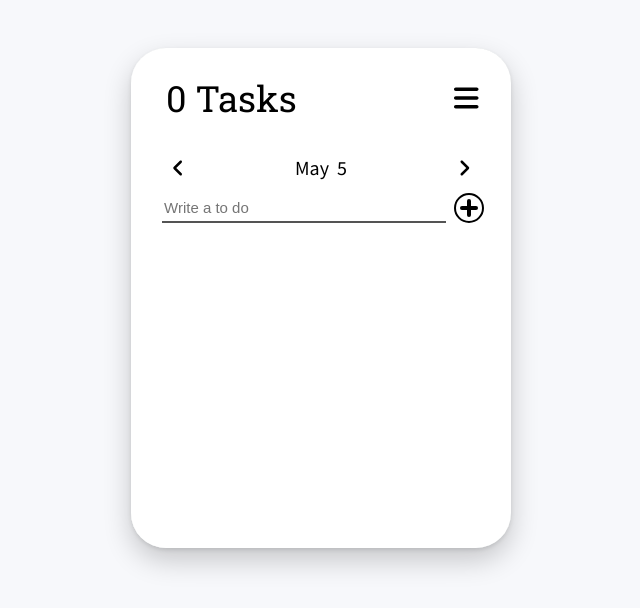
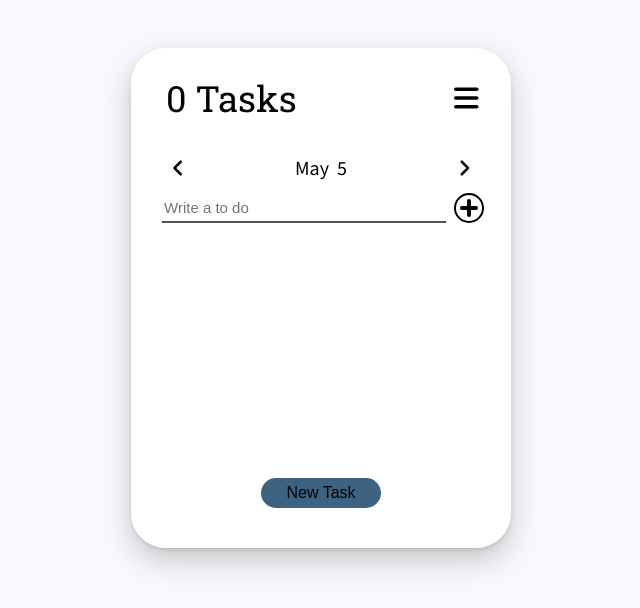
Before and after one commit to YuchanJung/todolist, a React (Create React App) app: page / in a window 1280 px wide. Shown: the part 102-710 px from the top of the page, without its empty margins (319-959 px from the left). Built offline with nearby package versions, Linux system fonts and the light colour scheme.

Commit message:
make CreateToDo page

```diff
--- a/src/atom.tsx
+++ b/src/atom.tsx
@@ -62,7 +62,7 @@ export const dateState = atom<IDate>({
 });
 
 export const isEllipsisClickedState = atom({
-  key: "isellipsisClicked",
+  key: "isElipsisClicked",
   default: false,
 });
 
@@ -70,6 +70,12 @@ export const isBarsClickedState = atom({
   key: "isBarsClicked",
   default: false,
 });
+
+export const isCreateButtonClickedState = atom({
+  key: "isCreateButtonClicked",
+  default: false,
+});
+
 
 export const isBackState = atom({
   key: "isBackState",
--- /dev/null
+++ b/src/components/Create/CreateToDo.tsx
@@ -0,0 +1,20 @@
+import { motion } from "framer-motion";
+import { useSetRecoilState } from "recoil";
+import styled from "styled-components";
+import { isCreateButtonClickedState } from "../../atom";
+
+const Wrapper = styled(motion.div)`
+  position: absolute;
+  width: 380px;
+  min-width: 380px;
+  height: 500px;
+  background-color: ${(props) => props.theme.background.createToDo};
+`;
+
+function CreateToDo() {
+  const setIsCreateButtonClicked = useSetRecoilState(isCreateButtonClickedState);
+  const toggleClicked = () => setIsCreateButtonClicked((prev) => !prev);
+  return <Wrapper layoutId="create" onClick={toggleClicked}></Wrapper>;
+}
+
+export default CreateToDo;
--- a/src/components/Frame.tsx
+++ b/src/components/Frame.tsx
@@ -3,9 +3,11 @@ import { useRecoilState, useRecoilValue } from "recoil";
 import styled, { css } from "styled-components";
 import {
   isBarsClickedState,
+  isCreateButtonClickedState,
   isDarkState,
   isEllipsisClickedState,
 } from "../atom";
+import CreateToDo from "./Create/CreateToDo";
 import Home from "./Home/Home";
 import Setting from "./Setting/Setting";
 
@@ -89,6 +91,7 @@ function Frame() {
   const [isEllipsisClicked, setIsEllipsisClicked] = useRecoilState(
     isEllipsisClickedState
   );
+  const isCreateButtonClicked = useRecoilValue(isCreateButtonClickedState);
   return (
     <Container>
       <MainBox isDark={isDark}>
@@ -112,6 +115,7 @@ function Frame() {
       {isEllipsisClicked && (
         <ContainerOverlay onClick={() => setIsEllipsisClicked(false)} />
       )}
+      {isCreateButtonClicked && <CreateToDo />}
     </Container>
   );
 }
--- a/src/components/Home/Home.tsx
+++ b/src/components/Home/Home.tsx
@@ -1,5 +1,5 @@
 import { motion, Variants } from "framer-motion";
-import { useEffect } from "react";
+import { useEffect, useState } from "react";
 import { useRecoilState, useRecoilValue } from "recoil";
 import styled from "styled-components";
 import {
@@ -11,6 +11,7 @@ import {
   returnDateKey,
   isBarsClickedState,
   TODOS_KEY,
+  isCreateButtonClickedState,
 } from "../../atom";
 import BarsIcon from "../icons/BarsIcon";
 import CreateToDo from "./CreateToDo";
@@ -65,6 +66,17 @@ const Contents = styled.div`
   position: relative;
 `;
 
+const CreateButton = styled(motion.button)`
+  position: absolute;
+  bottom: -30px;
+  width: 120px;
+  height: 30px;
+  border-radius: 15px;
+  background-color: ${(props) => props.theme.background.checkBox};
+  font-size: 16px;
+`;
+
+
 function updateAllToDos(savedAllToDos: string, dateKey: number) {
   const tempAllToDos: IAllToDos = { ...JSON.parse(savedAllToDos) };
   if (!tempAllToDos[dateKey]) {
@@ -79,12 +91,16 @@ function updateAllToDos(savedAllToDos: string, dateKey: number) {
 }
 
 function Home() {
+  const [isCreateButtonClicked, setIsCreateButtonClicked] = useRecoilState(
+    isCreateButtonClickedState
+  );
   const [allToDos, setAllToDos] = useRecoilState(allToDosState);
   const [isDark, setIsDark] = useRecoilState(isDarkState);
   const [isBarsClicked, setIsBarsClicked] = useRecoilState(isBarsClickedState);
   const date = useRecoilValue(dateState);
   const dateKey = returnDateKey(date);
   const toDosByDate = allToDos[dateKey];
+  const toggleClicked = () => setIsCreateButtonClicked((prev) => !prev);
   useEffect(() => {
     // first rendering
     const savedAllToDos = localStorage.getItem(TODOS_KEY);
@@ -116,6 +132,9 @@ function Home() {
         <SelectDate />
         <CreateToDo />
         {toDosByDate && <ToDoList />}
+        <CreateButton onClick={toggleClicked} layoutId="create">
+          New Task
+        </CreateButton>
       </Contents>
     </Wrapper>
   );
--- a/src/styled.d.ts
+++ b/src/styled.d.ts
@@ -8,6 +8,7 @@ declare module 'styled-components' {
       basic: string;
       home: string;
       setting: string;
+      createToDo: string;
       toDoWhileDragging: string;
       checkBox: string;
       ellpsisContents: string;
--- a/src/theme.ts
+++ b/src/theme.ts
@@ -5,6 +5,7 @@ export const darkTheme: DefaultTheme = {
     basic: "#191919",
     home: "rgb(32, 32, 32)",
     setting: "rgb(39, 39, 39)",
+    createToDo: "black",
     toDoWhileDragging: "rgb(75, 75, 75)",
     checkBox: "#9aacb6", // #A6B8C4 or #9aacb6
     ellpsisContents: "rgb(45, 45, 45)",
@@ -23,6 +24,7 @@ export const lightTheme: DefaultTheme = {
     basic: "#F7F8FB",
     home: "white",
     setting: "rgb(226, 230, 230)",
+    createToDo: "whitesomke",
     toDoWhileDragging: "rgb(242, 242, 240)",
     checkBox: "#3c6382",
     ellpsisContents: "white",
```
